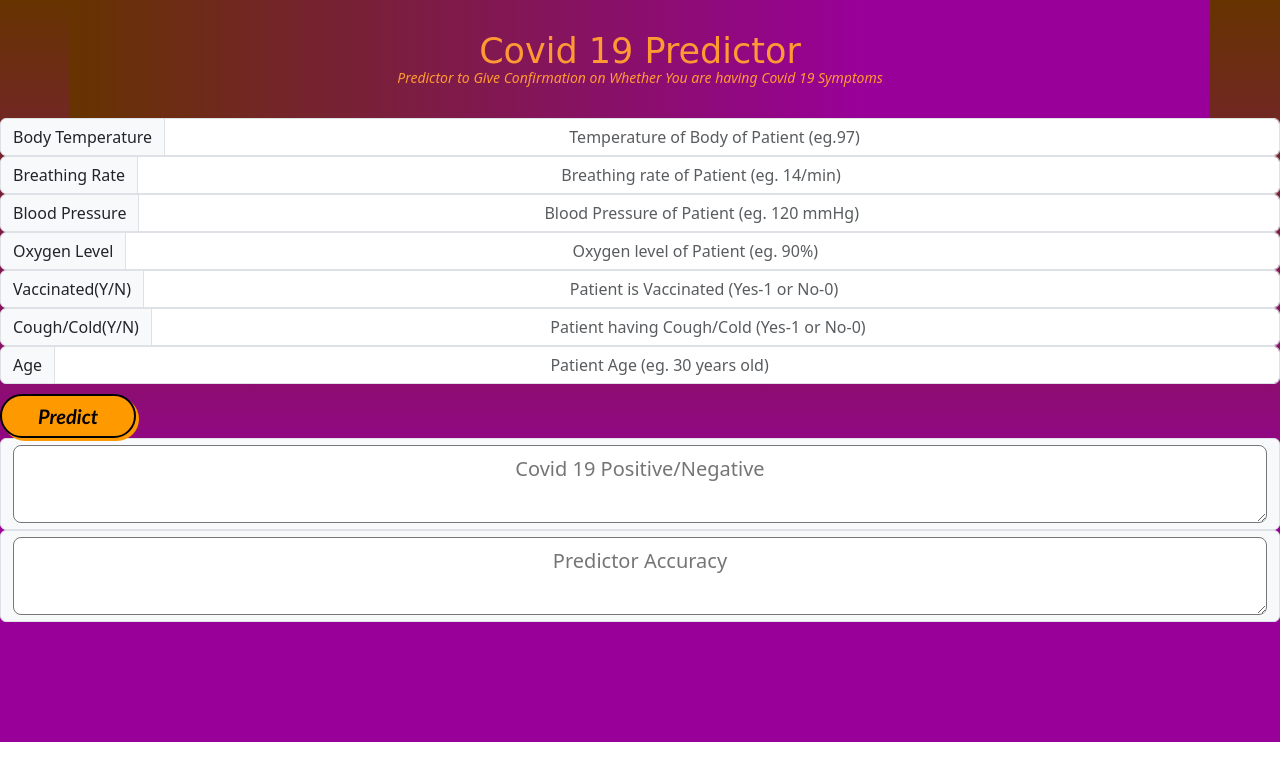
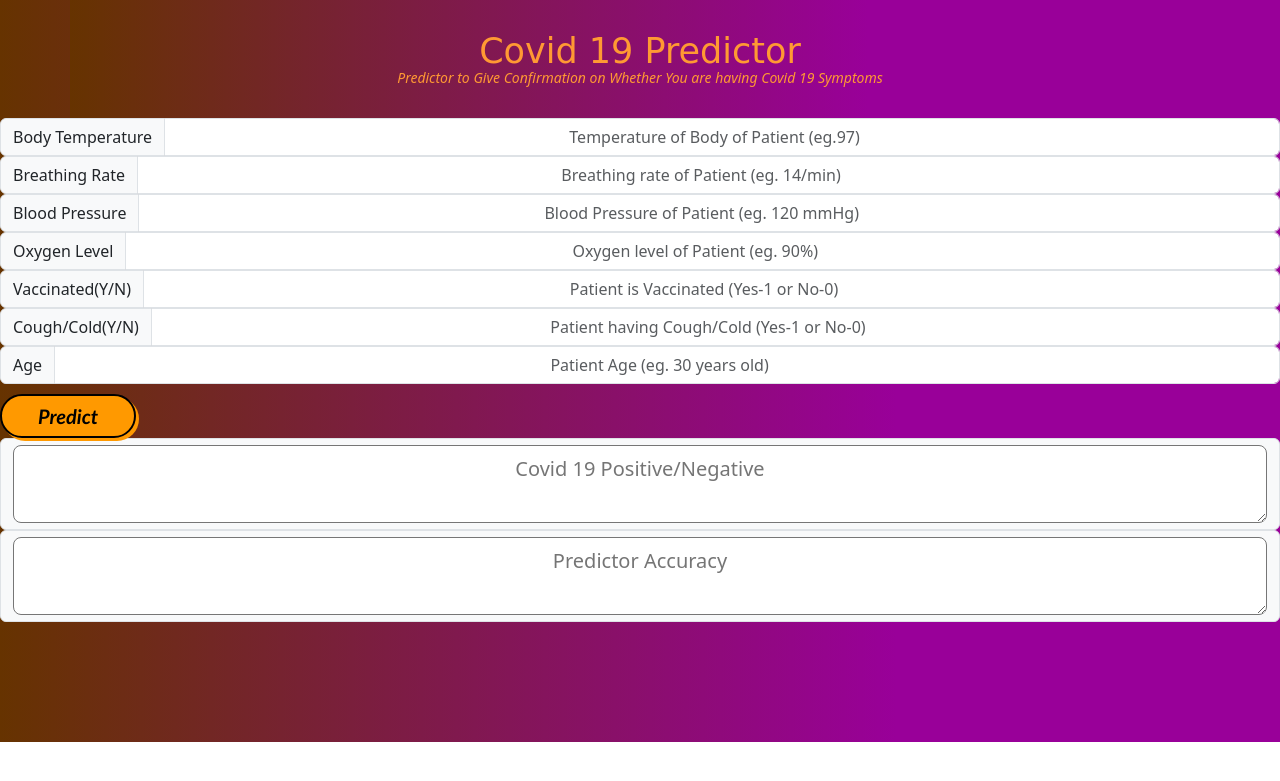
Before and after one commit to Priyansh-15/Covid19-Predictor, a Flask app: page / in a window 1280 px wide. Shown: the top 781 px of the page. Run offline with Flask 2, Linux system fonts and the light colour scheme; some libraries are stand-ins or nearby versions.

Commit message:
update 2.3

```diff
--- a/static/css/Header-Dark.css
+++ b/static/css/Header-Dark.css
@@ -1,5 +1,5 @@
 .header-dark {
-  background: linear-gradient(to bottom, #663300 0%, #990099 70%);
+  background: linear-gradient(to right, #663300 0%, #990099 70%);
   animation: change-gradient 5s ease-in-out infinite;
   background-size: cover;
   padding-bottom: 80px;
```
